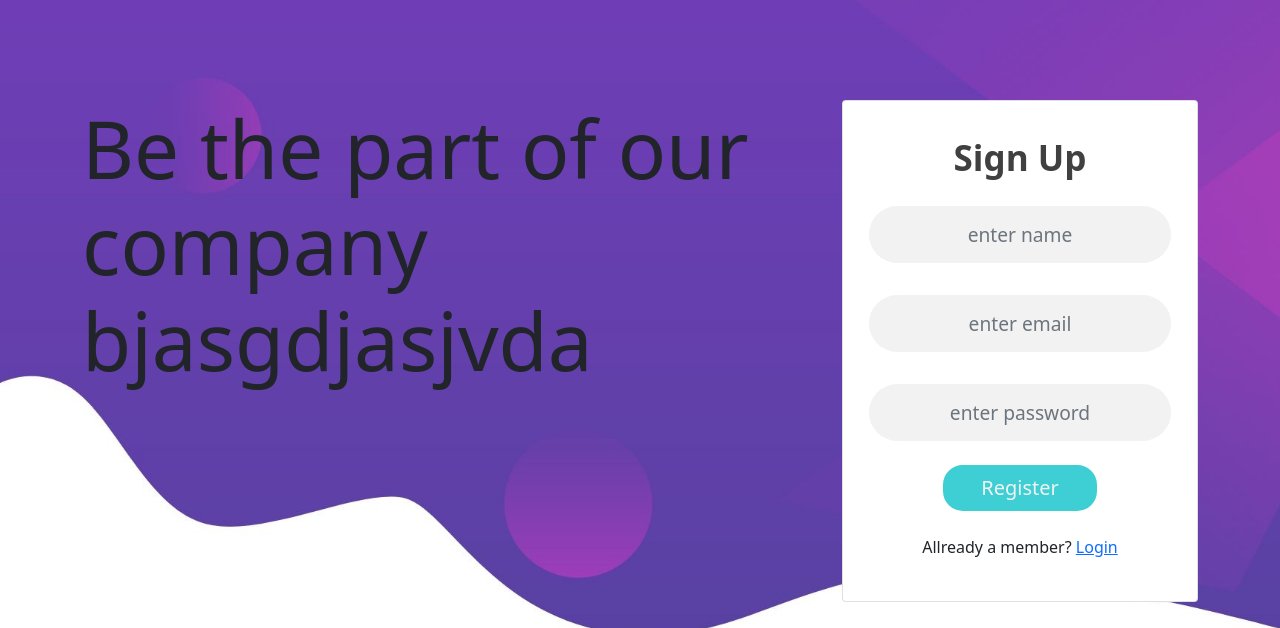
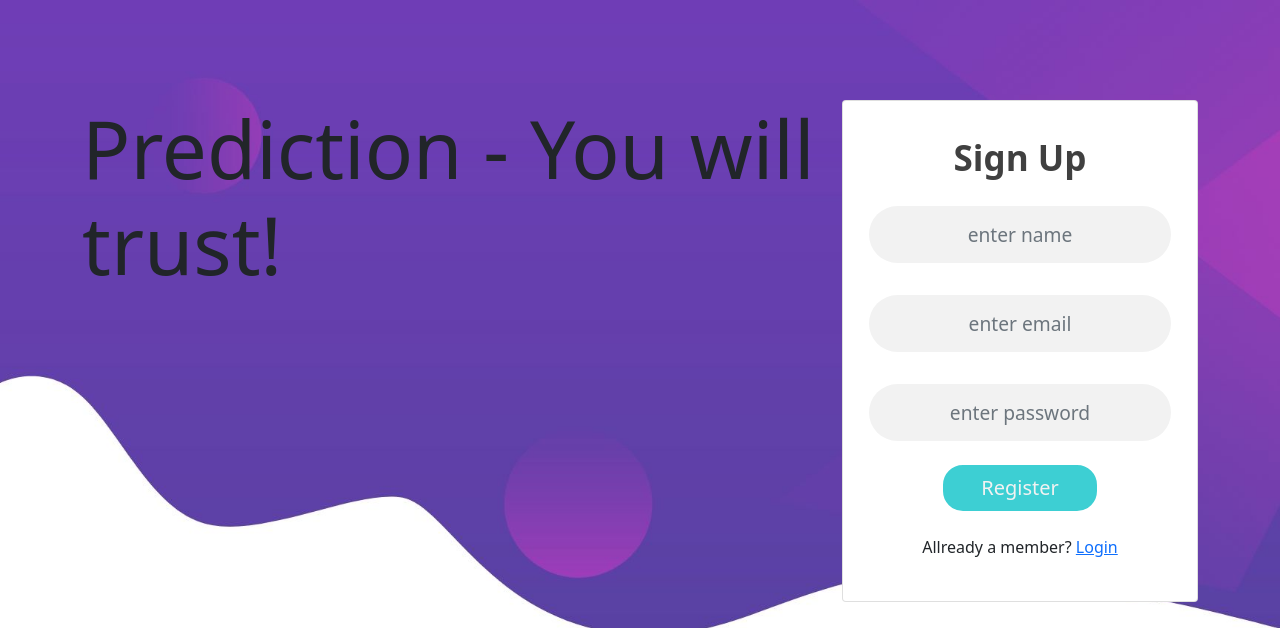
Before and after one commit to saurabh-028/Store-Sales-Predictions-Using-Machinne-learnig, a Flask app: page /register in a window 1280 px wide. Shown: the top 628 px of the page. Run offline with Flask 2, Linux system fonts and the light colour scheme; parts of the project's set-up code (start-up, migrations or seed data) failed here and were passed over.

Commit message:
Update registration.html

```diff
--- a/templates/registration.html
+++ b/templates/registration.html
@@ -19,7 +19,7 @@
     <div class="container">
         <div class="row">
             <div class="col-md-8">
-                <h1 class="text-dark display-1 mt-100" style="font: size 80px;">Be the part of our company bjasgdjasjvda
+                <h1 class="text-dark display-1 mt-100" style="font: size 80px;"> Prediction - You will trust!
                 </h1>
             </div>
             <div class="col-md-4">
```
